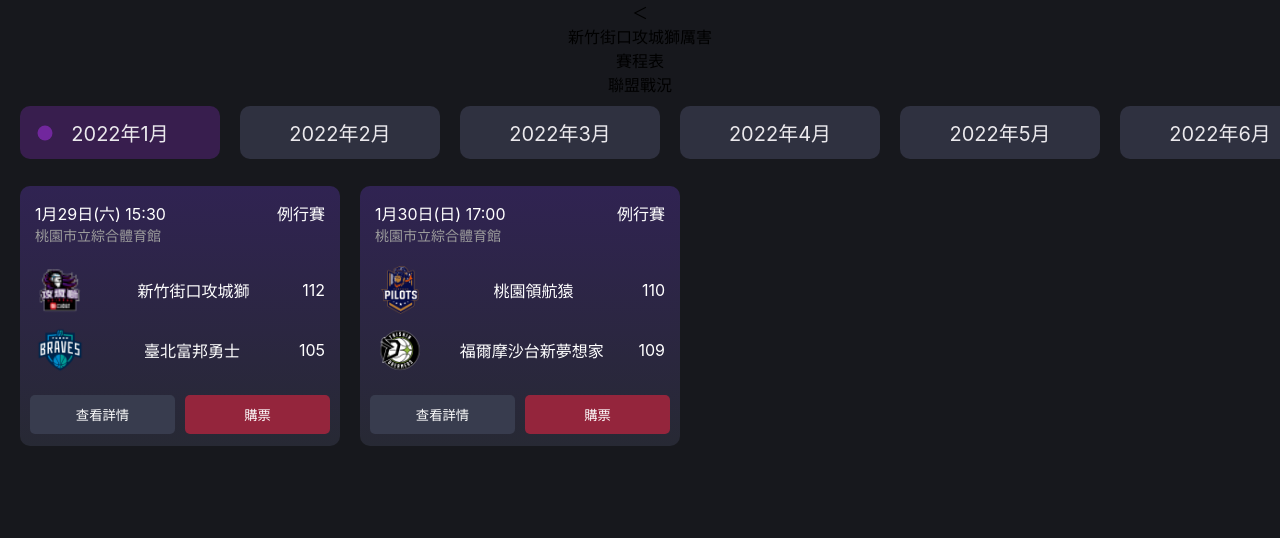
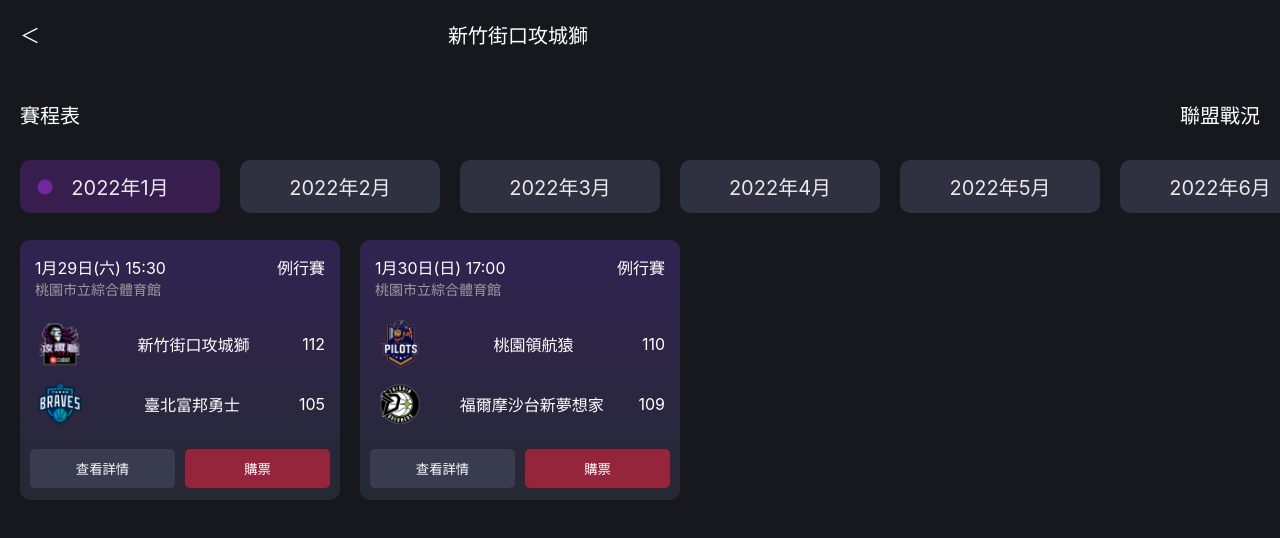
Before and after one commit to ChrisLinOvO/gameScheduleDemo, a React (Create React App) app: page / in a window 1280 px wide. Shown: the top 538 px of the page. Built offline with nearby package versions, Linux system fonts and the light colour scheme.

Commit message:
20220217 修正樣式

```diff
--- a/src/pages/Home/Home.jsx
+++ b/src/pages/Home/Home.jsx
@@ -31,10 +31,13 @@
 
   return (
     <div className="home">
+      <div className="headerBox">
       <div className="allow">＜</div>
-      <div className="header">新竹街口攻城獅厲害</div>
+      <div className="header">新竹街口攻城獅</div>
       <div className="title">賽程表</div>
       <div className="text">聯盟戰況</div>
+      </div>
+
 
       <DateBar propsMenuDate={menuDate} onDateChange={changeDate} />
       <GameBar propsMenuGame={menuGame} />
--- a/src/pages/Home/Home.scss
+++ b/src/pages/Home/Home.scss
@@ -1,8 +1,9 @@
-/* .home {
+.home {
   position: relative;
    display: block;
   vertical-align: middle;
-}
+  .headerBox{
+   height: 150px;
     .header {
       position: absolute;
       color: #ffffff;
@@ -30,4 +31,7 @@
       right: 20px;
       top: 100px;
       font-size: 20px;
-} */
+    }
+
+  }
+}
```
Lines whose indentation alone changed are shown as unchanged.
